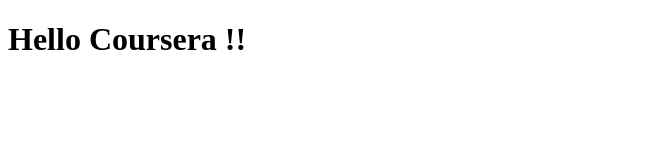
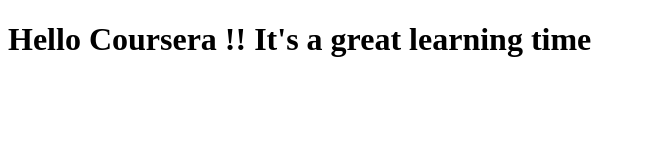
Before and after one commit to spirit2anshika/coursera_test, a plain HTML site: page site/index.html in a window 1280 px wide. Shown: the whole page, without its empty margins (0-646 px from the left). Drawn offline with Linux system fonts and the light colour scheme.

Commit message:
small addition to our page content

```diff
--- a/site/index.html
+++ b/site/index.html
@@ -4,6 +4,6 @@
 	<title>Hello Coursera!</title>
 </head>
 <body>
-<h1>Hello Coursera !! </h1>
+<h1>Hello Coursera !! It's a great learning time</h1>
 </body>
 </html>
```
